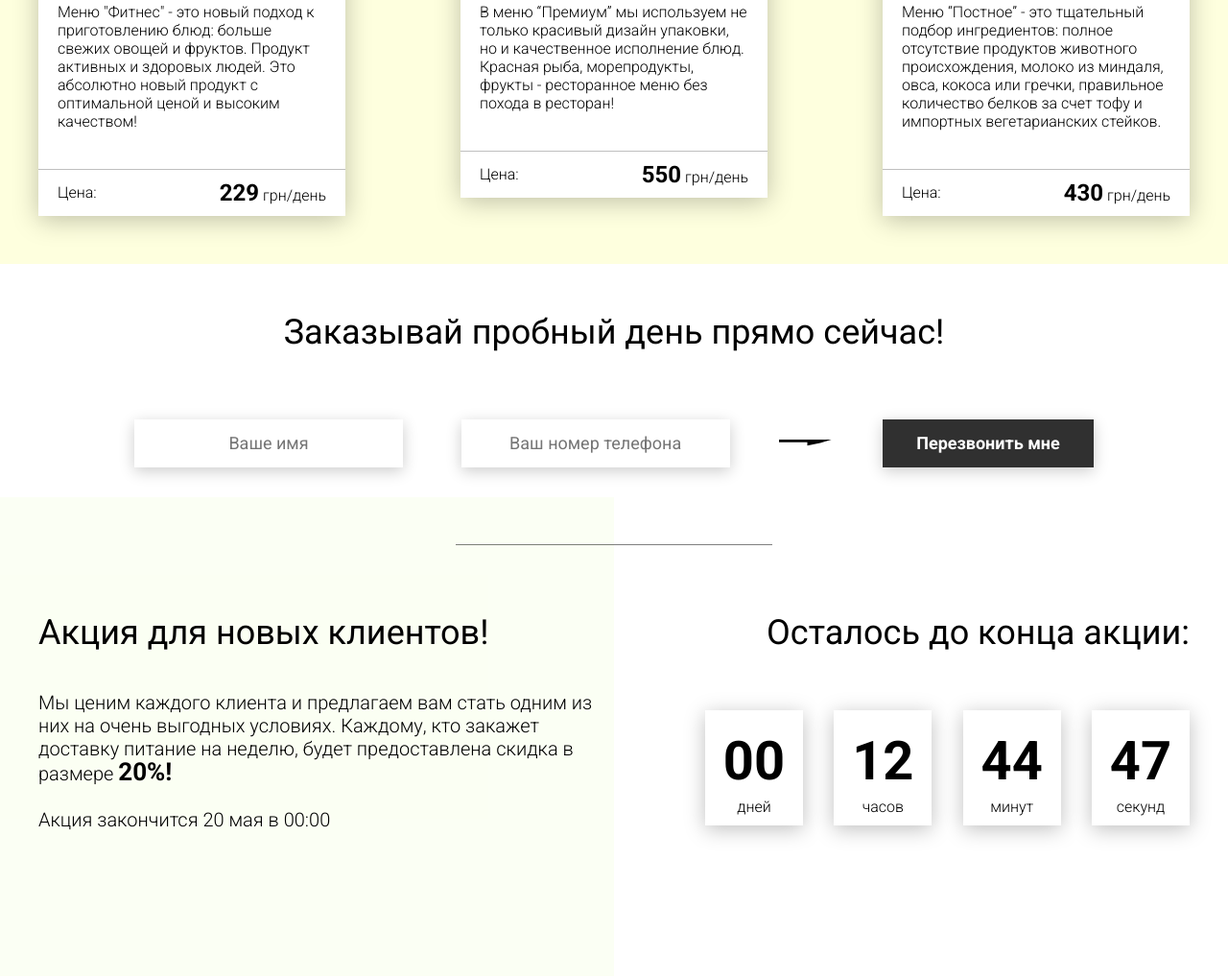
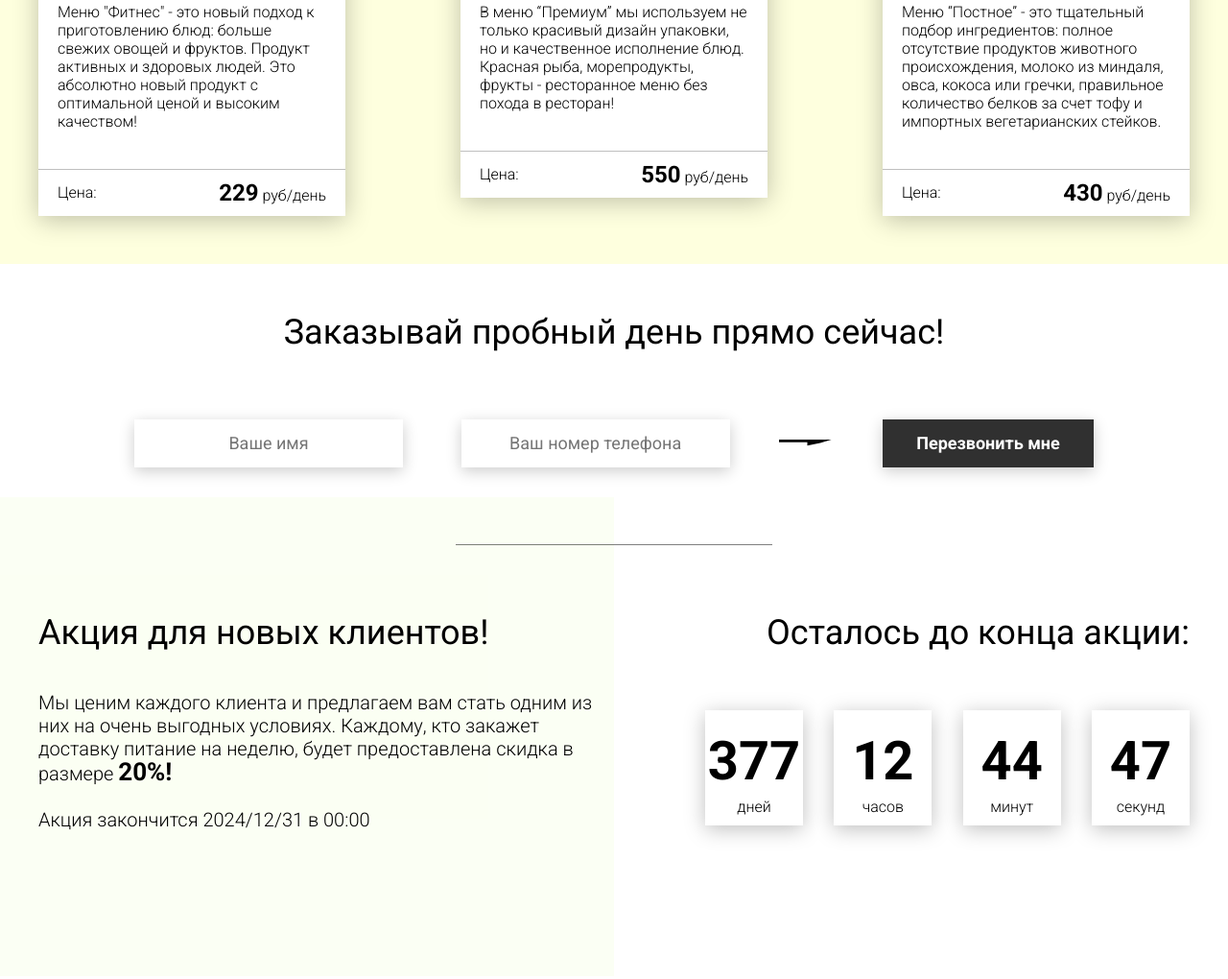
Before and after one commit to 21Genie/js-learn, a website: page index.html in a window 1280 px wide. Shown: the part 2958-3978 px from the top of the page at 96% size. Drawn offline with Linux system fonts and the light colour scheme.

Commit message:
меняет дату

```diff
--- a/index.html
+++ b/index.html
@@ -192,7 +192,7 @@
                     <div class="menu__item-divider"></div>
                     <div class="menu__item-price">
                         <div class="menu__item-cost">Цена:</div>
-                        <div class="menu__item-total"><span>229</span> грн/день</div>
+                        <div class="menu__item-total"><span>229</span> руб/день</div>
                     </div>
                 </div>
                 <div class="menu__item">
@@ -202,7 +202,7 @@
                     <div class="menu__item-divider"></div>
                     <div class="menu__item-price">
                         <div class="menu__item-cost">Цена:</div>
-                        <div class="menu__item-total"><span>550</span> грн/день</div>
+                        <div class="menu__item-total"><span>550</span> руб/день</div>
                     </div>
                 </div>
                 <div class="menu__item">
@@ -212,7 +212,7 @@
                     <div class="menu__item-divider"></div>
                     <div class="menu__item-price">
                         <div class="menu__item-cost">Цена:</div>
-                        <div class="menu__item-total"><span>430</span> грн/день</div>
+                        <div class="menu__item-total"><span>430</span> руб/день</div>
                     </div>
                 </div>
             </div>
@@ -242,7 +242,7 @@
                     Мы ценим каждого клиента и предлагаем вам стать одним из них на очень выгодных условиях.
                     Каждому, кто закажет доставку питание на неделю, будет предоставлена скидка в размере <span>20%!</span>
                     <br><br>
-                    Акция закончится 20 мая в 00:00
+                    Акция закончится 2024/12/31 в 00:00
                 </div>
             </div>
             <div class="promotion__timer">
--- a/js/script.js
+++ b/js/script.js
@@ -43,7 +43,7 @@ window.addEventListener('DOMContentLoaded', function() {
 
 	// Timer
 
-	const deadline = '2023-12-20';
+	const deadline = '2024-12-31';
 
 	function getTimeRemaining(endtime) {
 		const t = Date.parse(deadline) - Date.parse(new Date());
```
